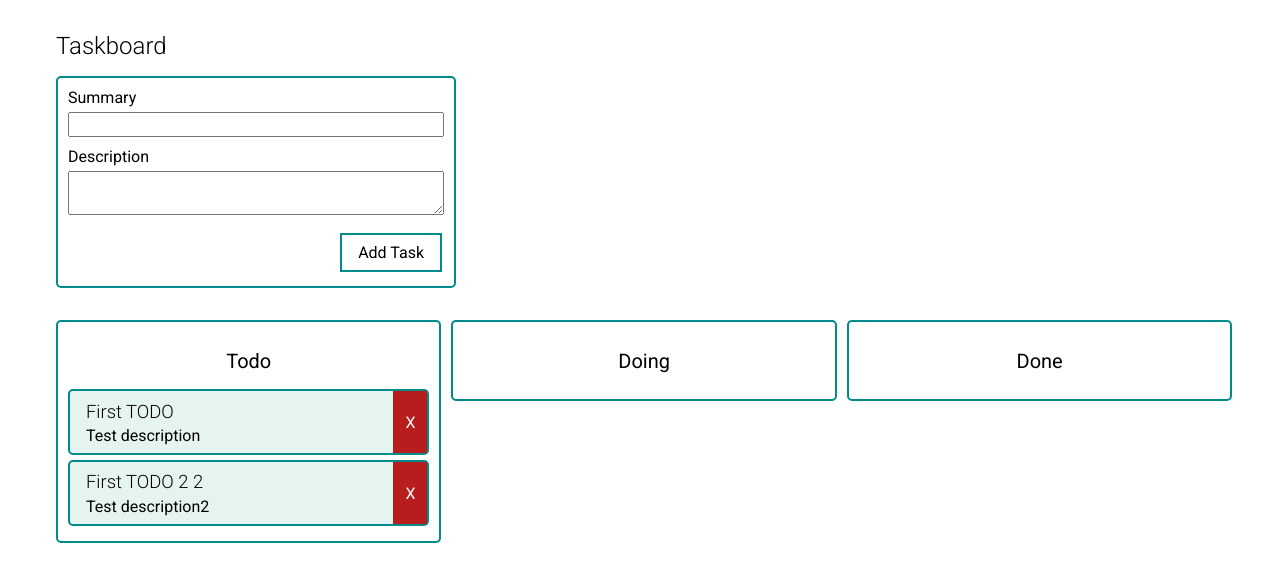
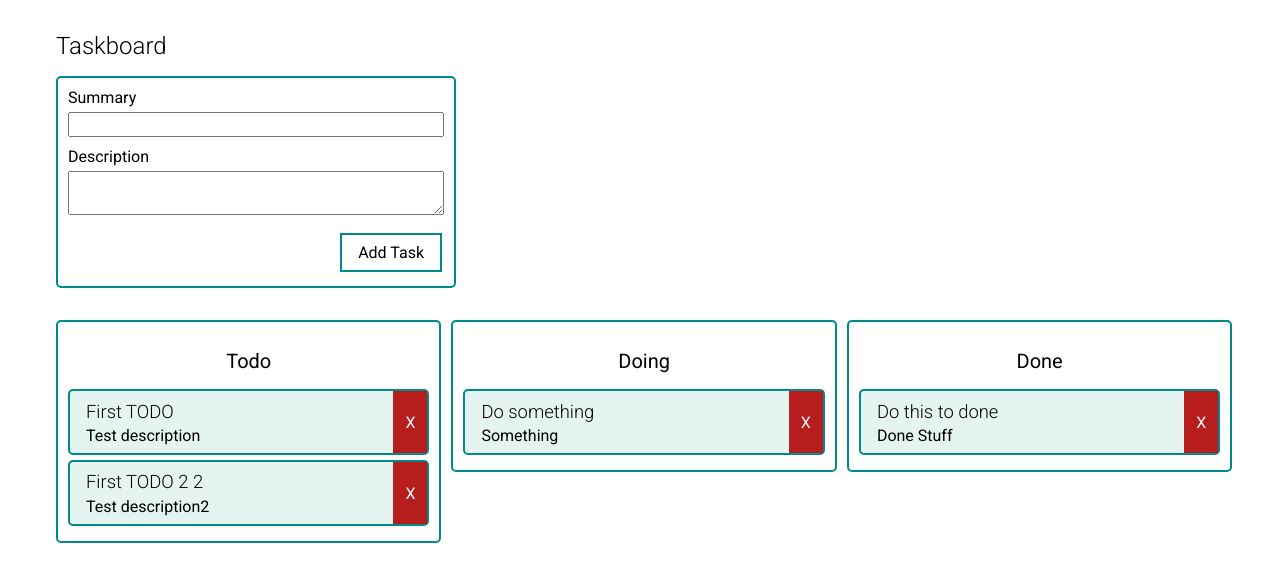
Before and after one commit to adto5040/taskboard, an Angular app: page /taskboard in a window 1280 px wide. Shown: the top 582 px of the page. Built offline with nearby package versions, Linux system fonts and the light colour scheme; what guid-typescript would draw is missing.

Commit message:
feat(TaskBoardList): Finished Day1 (#ticket)
- implemented dummy edit
- refactoring: All components communicate with TaskBoardComponent

```diff
--- a/src/app/task-board/task-board.component.html
+++ b/src/app/task-board/task-board.component.html
@@ -1,4 +1,18 @@
-<tb-task-quick-add></tb-task-quick-add>
+<tb-task-quick-add (addTask)='onAdd($event)'></tb-task-quick-add>
 <div class='grid-container'>
-  <tb-task-list *ngFor='let taskState of taskStates' [state]='taskState'></tb-task-list>
+  <tb-task-list [tasks]='tasksTodo'
+                [state]='stateTodo'
+                (deleteTask)='onDelete($event)'
+                (editTask)='onEdit($event)'
+  ></tb-task-list>
+  <tb-task-list [tasks]='tasksDoing'
+                [state]='stateDoing'
+                (deleteTask)='onDelete($event)'
+                (editTask)='onEdit($event)'
+  ></tb-task-list>
+  <tb-task-list [tasks]='tasksDone'
+                [state]='stateDone'
+                (deleteTask)='onDelete($event)'
+                (editTask)='onEdit($event)'
+  ></tb-task-list>
 </div>
--- a/src/app/task-board/task-board.component.ts
+++ b/src/app/task-board/task-board.component.ts
@@ -1,17 +1,54 @@
-import { Component, OnInit } from '@angular/core';
+import { Component, OnDestroy, OnInit } from '@angular/core';
 import { TaskState } from './task-state.enum';
+import { Subscription } from 'rxjs';
+import { TasksService } from './tasks.service';
+import { Task } from './task.model';
 
 @Component({
   selector: 'tb-task-board',
   templateUrl: './task-board.component.html',
   styleUrls: ['./task-board.component.scss']
 })
-export class TaskBoardComponent implements OnInit {
-  taskStates: TaskState[] = Object.values(TaskState);
+export class TaskBoardComponent implements OnInit, OnDestroy {
+  private subscription!: Subscription;
+  tasksTodo: Task[] = [];
+  tasksDoing: Task[] = [];
+  tasksDone: Task[] = [];
+  stateTodo = TaskState.TODO;
+  stateDoing = TaskState.DOING;
+  stateDone = TaskState.DONE;
 
-  constructor() { }
+  constructor(private tasksService: TasksService) { }
 
   ngOnInit(): void {
+    const tasks = this.tasksService.getTasks();
+    this.updateTasks(tasks);
+
+    this.subscription = this.tasksService.tasksChanged$$
+      .subscribe((updatedTasks: Task[]) => {
+        this.updateTasks(updatedTasks);
+    })
   }
 
+  updateTasks(tasks: Task[]) {
+    this.tasksTodo = tasks.filter(task => task.state === this.stateTodo);
+    this.tasksDoing = tasks.filter(task => task.state === this.stateDoing);
+    this.tasksDone = tasks.filter(task => task.state === this.stateDone);
+  }
+
+  onDelete(id: string) {
+    this.tasksService.deleteTask(id);
+  }
+
+  onAdd(task: Task) {
+    this.tasksService.createTask(task);
+  }
+
+  onEdit(task: Task) {
+    this.tasksService.updateTask(task);
+  }
+
+  ngOnDestroy() {
+    this.subscription.unsubscribe();
+  }
 }
--- a/src/app/task-board/task-card/task-card.component.html
+++ b/src/app/task-board/task-card/task-card.component.html
@@ -2,6 +2,8 @@
   <div class='cross' (click)='onDelete()'>
     X
   </div>
+  <div class='content' (click)='onEdit()'>
     <h3>{{ task.summary }}</h3>
     <p>{{ task.description }}</p>
+  </div>
 </div>
--- a/src/app/task-board/task-card/task-card.component.ts
+++ b/src/app/task-board/task-card/task-card.component.ts
@@ -8,7 +8,8 @@ import { Task } from '../task.model';
 })
 export class TaskCardComponent implements OnInit {
   @Input() task!: Task;
-  @Output() deleteItem = new EventEmitter<string>();
+  @Output() deleteTask = new EventEmitter<string>();
+  @Output() editTask = new EventEmitter<Task>();
 
   constructor() { }
 
@@ -16,6 +17,10 @@ export class TaskCardComponent implements OnInit {
   }
 
   onDelete() {
-    this.deleteItem.emit(this.task.id);
+    this.deleteTask.emit(this.task.id);
+  }
+
+  onEdit() {
+    this.editTask.emit(this.task);
   }
 }
--- a/src/app/task-board/task-list/task-list.component.html
+++ b/src/app/task-board/task-list/task-list.component.html
@@ -3,5 +3,6 @@
   <tb-task-card
     *ngFor='let task of tasks'
     [task]='task'
-    (deleteItem)='onDelete($event)'></tb-task-card>
+    (deleteTask)='onDelete($event)'
+    (editTask)='onEdit($event)'></tb-task-card>
 </div>
--- a/src/app/task-board/task-list/task-list.component.ts
+++ b/src/app/task-board/task-list/task-list.component.ts
@@ -1,33 +1,28 @@
-import { Component, Input, OnDestroy, OnInit } from '@angular/core';
+import { Component, EventEmitter, Input, OnInit, Output } from '@angular/core';
 import { TaskState } from '../task-state.enum';
 import { Task } from '../task.model';
-import { TasksService } from '../tasks.service';
-import { Subscription } from 'rxjs';
 
 @Component({
   selector: 'tb-task-list',
   templateUrl: './task-list.component.html',
   styleUrls: ['./task-list.component.scss']
 })
-export class TaskListComponent implements OnInit, OnDestroy {
+export class TaskListComponent implements OnInit {
   @Input() state: TaskState = TaskState.TODO;
-  tasks: Task[] = [];
-  private subscription!: Subscription;
+  @Input() tasks: Task[] = [];
+  @Output() deleteTask = new EventEmitter<string>();
+  @Output() editTask = new EventEmitter<Task>();
 
-  constructor(private tasksService: TasksService) { }
+  constructor() { }
 
   ngOnInit(): void {
-    this.tasks = this.tasksService.getTasks(this.state);
-    this.subscription = this.tasksService.tasksChanged.subscribe((updatedTasks: Task[]) => {
-      this.tasks = updatedTasks.filter(task => task.state === this.state);
-    })
   }
 
   onDelete(id: string) {
-    this.tasksService.deleteTask(id);
+    this.deleteTask.emit(id);
   }
 
-  ngOnDestroy() {
-    this.subscription.unsubscribe();
+  onEdit(task: Task) {
+    this.editTask.emit(task);
   }
 }
--- a/src/app/task-board/task-quick-add/task-quick-add.component.html
+++ b/src/app/task-board/task-quick-add/task-quick-add.component.html
@@ -1,6 +1,5 @@
 <div class='container'>
   <form [formGroup]="addTaskForm" (ngSubmit)="onSubmit()">
-    <div class='form-elements'>
     <div class='form-field'>
       <label for="summary">Summary</label>
       <input id="summary" type="text" formControlName="summary">
@@ -14,6 +13,5 @@
     <div class='action'>
       <button class='button' type="submit" [disabled]="!addTaskForm.valid">Add Task</button>
     </div>
-    </div>
   </form>
 </div>
--- a/src/app/task-board/task-quick-add/task-quick-add.component.scss
+++ b/src/app/task-board/task-quick-add/task-quick-add.component.scss
@@ -4,7 +4,7 @@ textarea {
   margin: 5px 0 10px 0;
 }
 
-.form-elements {
+form {
   display: flex;
   flex-direction: column;
 
--- a/src/app/task-board/task-quick-add/task-quick-add.component.ts
+++ b/src/app/task-board/task-quick-add/task-quick-add.component.ts
@@ -1,7 +1,7 @@
-import { Component, OnInit } from '@angular/core';
+import { Component, EventEmitter, OnInit, Output } from '@angular/core';
 import { FormControl, FormGroup, Validators } from '@angular/forms';
-import { TasksService } from '../tasks.service';
 import { TaskState } from '../task-state.enum';
+import { Task } from '../task.model';
 
 @Component({
   selector: 'tb-task-quick-add',
@@ -9,24 +9,27 @@ import { TaskState } from '../task-state.enum';
   styleUrls: ['./task-quick-add.component.scss']
 })
 export class TaskQuickAddComponent implements OnInit {
+  @Output() addTask = new EventEmitter<Task>();
+
   addTaskForm = new FormGroup({
     summary: new FormControl('', Validators.required),
     description: new FormControl('', Validators.required)
   });
 
-  constructor(private tasksService: TasksService) { }
+  constructor() { }
 
   ngOnInit(): void {
   }
 
   onSubmit() {
     if (this.addTaskForm.valid) {
-      this.tasksService.createTask({
+      this.addTask.emit({
         id: '',
         description: this.addTaskForm.value.description,
         summary: this.addTaskForm.value.summary,
         state: TaskState.TODO
       });
+      this.addTaskForm.reset();
     }
   }
 }
--- a/src/app/task-board/tasks.service.ts
+++ b/src/app/task-board/tasks.service.ts
@@ -19,18 +19,30 @@ export class TasksService {
       state: TaskState.TODO,
       id: '1232',
       summary: 'First TODO 2 2 '
+    },
+    {
+      description: 'Something',
+      state: TaskState.DOING,
+      id: '123212',
+      summary: 'Do something'
+    },
+    {
+      description: 'Done Stuff',
+      state: TaskState.DONE,
+      id: '1232123',
+      summary: 'Do this to done'
     }];
 
-  tasksChanged = new Subject<Task[]>();
+  tasksChanged$$ = new Subject<Task[]>();
 
   constructor() { }
 
   tasksChangedUpdate() {
-    this.tasksChanged.next(this.tasks.slice());
+    this.tasksChanged$$.next(this.tasks.slice());
   }
 
-  getTasks(state: TaskState): Task[] {
-    return this.tasks.filter(task => task.state === state);
+  getTasks(): Task[] {
+    return this.tasks.slice();
   }
 
   createTask(task: Task) {
```
Lines whose indentation alone changed are shown as unchanged.
